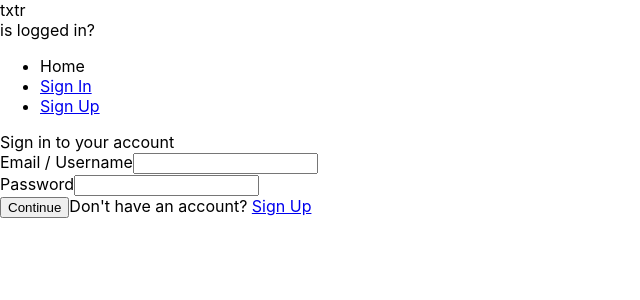
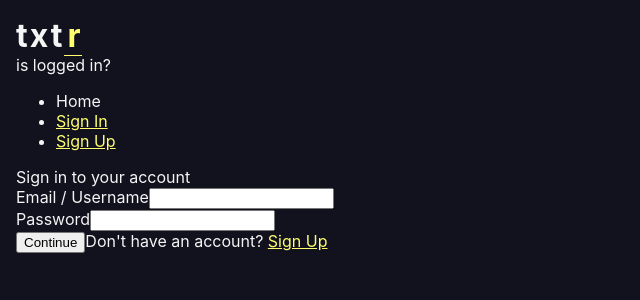
Before and after one commit to vosse/txtr, a React (Create React App) app: page /signin in a window 1280 px wide. Shown: the top 300 px of the page, without its empty margins (0-640 px from the left). Built offline with nearby package versions, Linux system fonts and the light colour scheme; no server answers.

Commit message:
logo styling

```diff
--- a/src/index.css
+++ b/src/index.css
@@ -5,9 +5,60 @@ body {
     sans-serif;
   -webkit-font-smoothing: antialiased;
   -moz-osx-font-smoothing: grayscale;
+  background-color: rgb(18, 18, 31);
+  color: whitesmoke;
 }
 
 code {
   font-family: source-code-pro, Menlo, Monaco, Consolas, 'Courier New',
     monospace;
 }
+
+.App {
+  padding: 1em;
+}
+
+a {
+  color: rgb(255, 255, 110);
+}
+/*
+/
+/
+*/
+/* NAVBAR */
+.nav-brand {
+  color: whitesmoke;
+  font-weight: 700;
+  font-size: 2rem;
+  letter-spacing: 2px;
+
+}
+
+.yellow-letter {
+  padding-left: 3px;
+  color: rgb(255, 255, 110);
+  border-bottom: 1px solid rgb(255, 255, 110);
+}
+/* NAVBAR */
+/*
+/
+/
+*/
+/* LOGIN */
+.login-container {
+  margin: 0 auto;
+}
+
+
+/* LOGIN */
+/*
+/
+/
+*/
+/* REGISTER */
+.register-container {
+  margin: 0 auto;
+}
+
+
+/* REGISTER */
```
